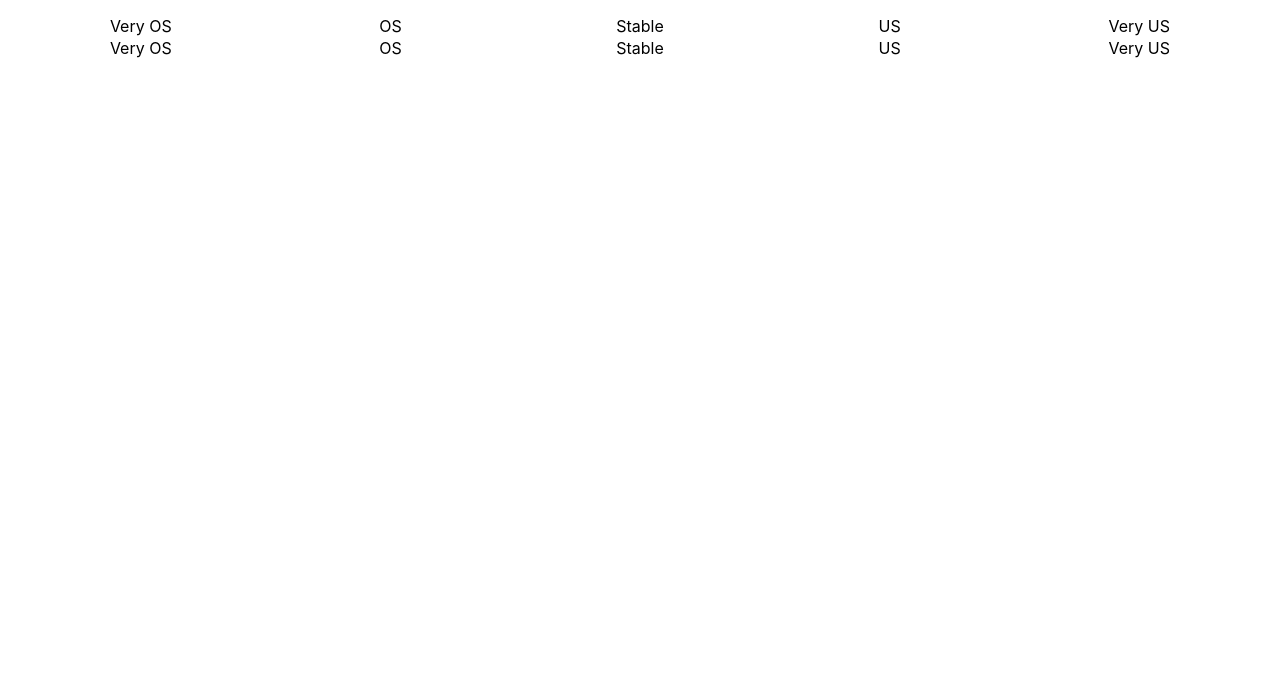
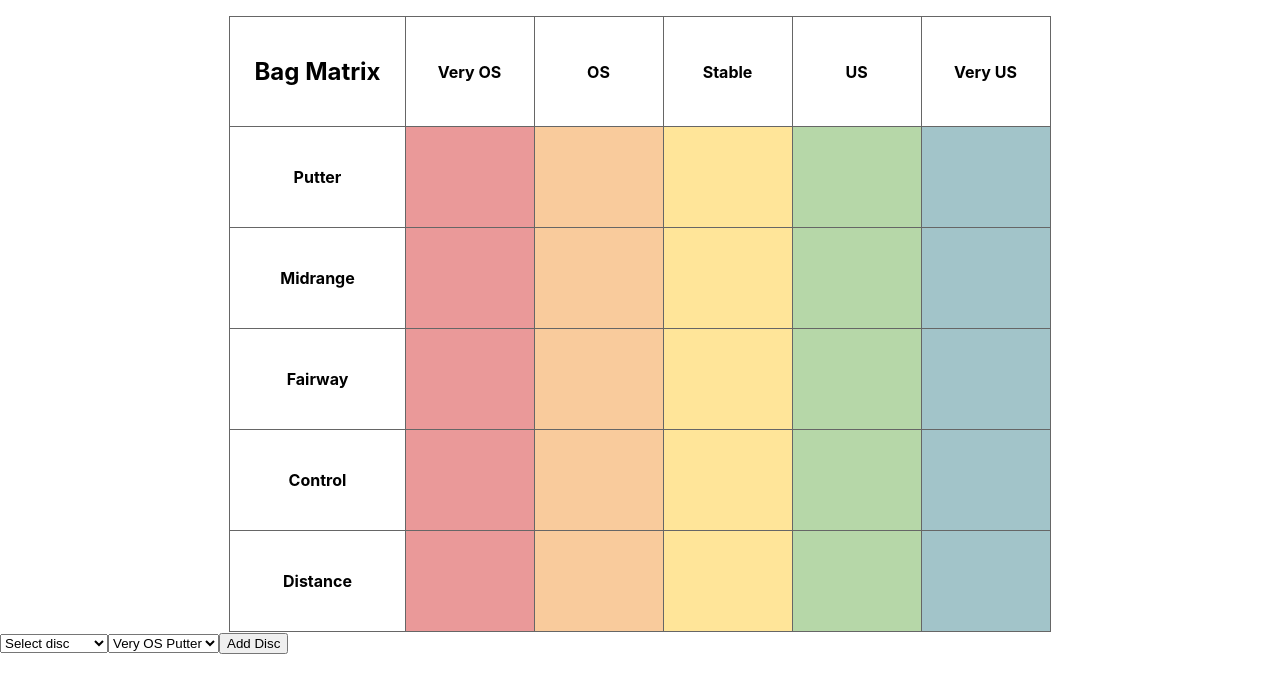
Before and after one commit to ducks/bag-builder, a React (Create React App) app: page / in a window 1280 px wide. Shown: the top 692 px of the page. Built offline with nearby package versions, Linux system fonts and the light colour scheme.

Commit message:
switch to a table, start styling, lift up some state

```diff
--- a/src/App.css
+++ b/src/App.css
@@ -1,7 +1,36 @@
-.grid {
-  display: grid;
-  grid-template-columns: repeat(5, 1fr);
-  grid-template-rows: 1.4rem 5rem;
-  padding: 1rem;
+table {
+  border-collapse: collapse;
+  margin: 1rem auto 0 auto;
   text-align: center;
 }
+
+td, th {
+  border: solid thin #666;
+  min-width: 5rem;
+  padding: 2.5rem 1.5rem;
+  width: auto;
+}
+
+thead th:first-of-type {
+  font-size: 1.5rem;
+}
+
+td:nth-of-type(1) {
+  background: #ea9999;
+}
+
+td:nth-of-type(2) {
+  background: #f9cb9c;
+}
+
+td:nth-of-type(3) {
+  background: #ffe599;
+}
+
+td:nth-of-type(4) {
+  background: #b6d7a8;
+}
+
+td:nth-of-type(5) {
+  background: #a2c4c9;
+}
--- a/src/App.js
+++ b/src/App.js
@@ -1,12 +1,32 @@
 import React, { Component } from 'react';
-import Brands from './Brands';
+
+import DiscOptions from './DiscOptions';
 import Grid from './Grid';
 import './App.css';
 
 class App extends Component {
-  state = {
-    selectedDiscs: []
-  };
+  constructor(props) {
+    super(props);
+
+    this.state = {
+      "selectedDiscs": {
+        "putters": {
+          "vos": [],
+          "os": [],
+          "stable": [],
+          "us": [],
+          "vus": []
+        },
+        "midranges": {
+          "vos": [],
+          "os": [],
+          "stable": [],
+          "us": [],
+          "vus": []
+        }
+      }
+    };
+  }
 
   listDiscs = () => {
 
@@ -18,7 +38,9 @@ class App extends Component {
         <header>
         </header>
         <main>
-          <Grid />
+          <Grid
+            selectedDiscs={ this.state.selectedDiscs } />
+          <DiscOptions />
         </main>
       </div>
     );
--- a/src/Cells.js
+++ b/src/Cells.js
@@ -3,9 +3,9 @@ import React from 'react';
 class Cell extends React.Component {
   render() {
     return (
-      <span className="cell">
+      <td className="cell">
         { this.props.value }
-      </span>
+      </td>
     );
   }
 }
--- a/src/DiscOptions.js
+++ b/src/DiscOptions.js
@@ -1,17 +1,69 @@
 import React from "react";
+
 import brands from './disc-list.json';
+import Discs from './Discs';
 
-class Brands extends React.Component {
+class DiscOptions extends React.Component {
+  constructor(props) {
+    super(props);
+    this.state = { value: '' };
+
+    this.handleChange = this.handleChange.bind(this);
+    this.handleSubmit = this.handleSubmit.bind(this);
+  }
+
+  getDiscs(brands) {
+    let allDiscs = [];
+
+    brands.forEach(brand => {
+      let discs = brand.discs;
+
+      discs.forEach(disc => {
+        disc.plastics.forEach(plastic => {
+          allDiscs.push(`${plastic} ${disc.name}`);
+        });
+      });
+    });
+
+    return allDiscs;
+  }
+
+  handleChange(event) {
+    this.setState({
+      type: event.target.type,
+      value: event.target.value
+    });
+  }
+
+  handleSubmit(event) {
+    alert('disc selected');
+    event.preventDefault();
+  }
+
   render() {
-    const discRows = brands.map((brand, i) => (
-      <React.Fragment>
-        <h3>{ brand.name }</h3>
-        <Discs discs={ brand.discs }></Discs>
-      </React.Fragment>
+    const discs = this.getDiscs(brands);
+
+    const options = discs.map((disc, i) => (
+      <option key={ i } value={ disc }>{ disc }</option>
     ));
 
-    return <div>{ discRows }</div>;
+    return (
+      <form name="discOptions" onSubmit={ this.handleSubmit }>
+        <select
+          value={ this.state.value }
+          onChange={ this.handleChange }>
+          <option value="">Select disc</option>
+          { options }
+        </select>
+        <select
+          value={ this.state.discType }
+          onChange={ this.handleChange }>
+          <option value="putter.vos">Very OS Putter</option>
+        </select>
+        <button type="submit">Add Disc</button>
+      </form>
+    )
   }
 }
 
-export default Brands;
+export default DiscOptions;
--- a/src/Grid.js
+++ b/src/Grid.js
@@ -2,26 +2,70 @@ import React from 'react';
 import Cell from './Cells';
 
 class Grid extends React.Component {
-  renderCell(i) {
-    return <Cell value={ i } />;
+  renderCell(value) {
+    return (
+      <Cell
+        value={ this.props.selectedDiscs.value } />
+    )
   }
 
   render() {
 
     return (
-      <div class="grid">
-        { this.renderCell("Very OS") }
-        { this.renderCell("OS") }
-        { this.renderCell("Stable") }
-        { this.renderCell("US") }
-        { this.renderCell("Very US") }
-
-        { this.renderCell("Very OS") }
-        { this.renderCell("OS") }
-        { this.renderCell("Stable") }
-        { this.renderCell("US") }
-        { this.renderCell("Very US") }
-      </div>
+      <table className="grid">
+        <thead>
+          <tr>
+            <th>Bag Matrix</th>
+            <th>Very OS</th>
+            <th>OS</th>
+            <th>Stable</th>
+            <th>US</th>
+            <th>Very US</th>
+          </tr>
+        </thead>
+        <tbody>
+          <tr>
+            <th>Putter</th>
+            { this.renderCell("putter.vos") }
+            { this.renderCell("putter.os") }
+            { this.renderCell("putter.stable") }
+            { this.renderCell("putter.us") }
+            { this.renderCell("putter.vus") }
+          </tr>
+          <tr>
+            <th>Midrange</th>
+            { this.renderCell("midrange.vos") }
+            { this.renderCell("midrange.os") }
+            { this.renderCell("midrange.stable") }
+            { this.renderCell("midrange.us") }
+            { this.renderCell("midrange.vus") }
+          </tr>
+          <tr>
+            <th>Fairway</th>
+            { this.renderCell("fairway.vos") }
+            { this.renderCell("fairway.os") }
+            { this.renderCell("fairway.stable") }
+            { this.renderCell("fairway.us") }
+            { this.renderCell("fairway.vus") }
+          </tr>
+          <tr>
+            <th>Control</th>
+            { this.renderCell("control.vos") }
+            { this.renderCell("control.os") }
+            { this.renderCell("control.stable") }
+            { this.renderCell("control.us") }
+            { this.renderCell("control.vus") }
+          </tr>
+          <tr>
+            <th>Distance</th>
+            { this.renderCell("distance.vos") }
+            { this.renderCell("distance.os") }
+            { this.renderCell("distance.stable") }
+            { this.renderCell("distance.us") }
+            { this.renderCell("distance.vus") }
+          </tr>
+        </tbody>
+      </table>
     );
   }
 }
--- a/src/disc-list.json
+++ b/src/disc-list.json
@@ -6,14 +6,14 @@
     ],
     "discs": [
       {
-        "name": "reko",
+        "name": "Reko",
         "plastics": [
           "K1", "K1 Glow", "K3"
         ],
         "stability": "stable"
       },
       {
-        "name": "berg",
+        "name": "Berg",
         "plastics": [
           "K1", "K1 Glow", "K2", "K3"
         ],
```
